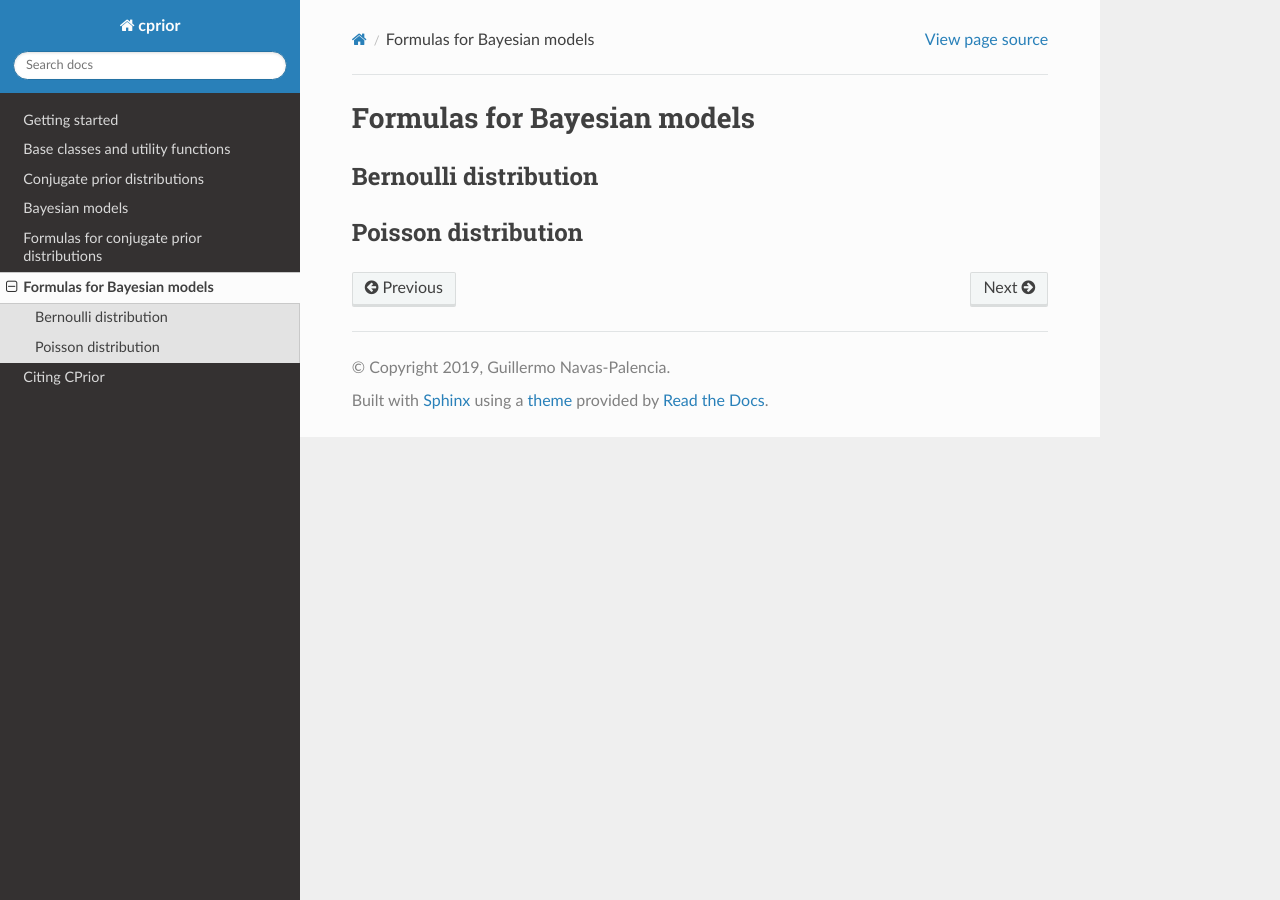
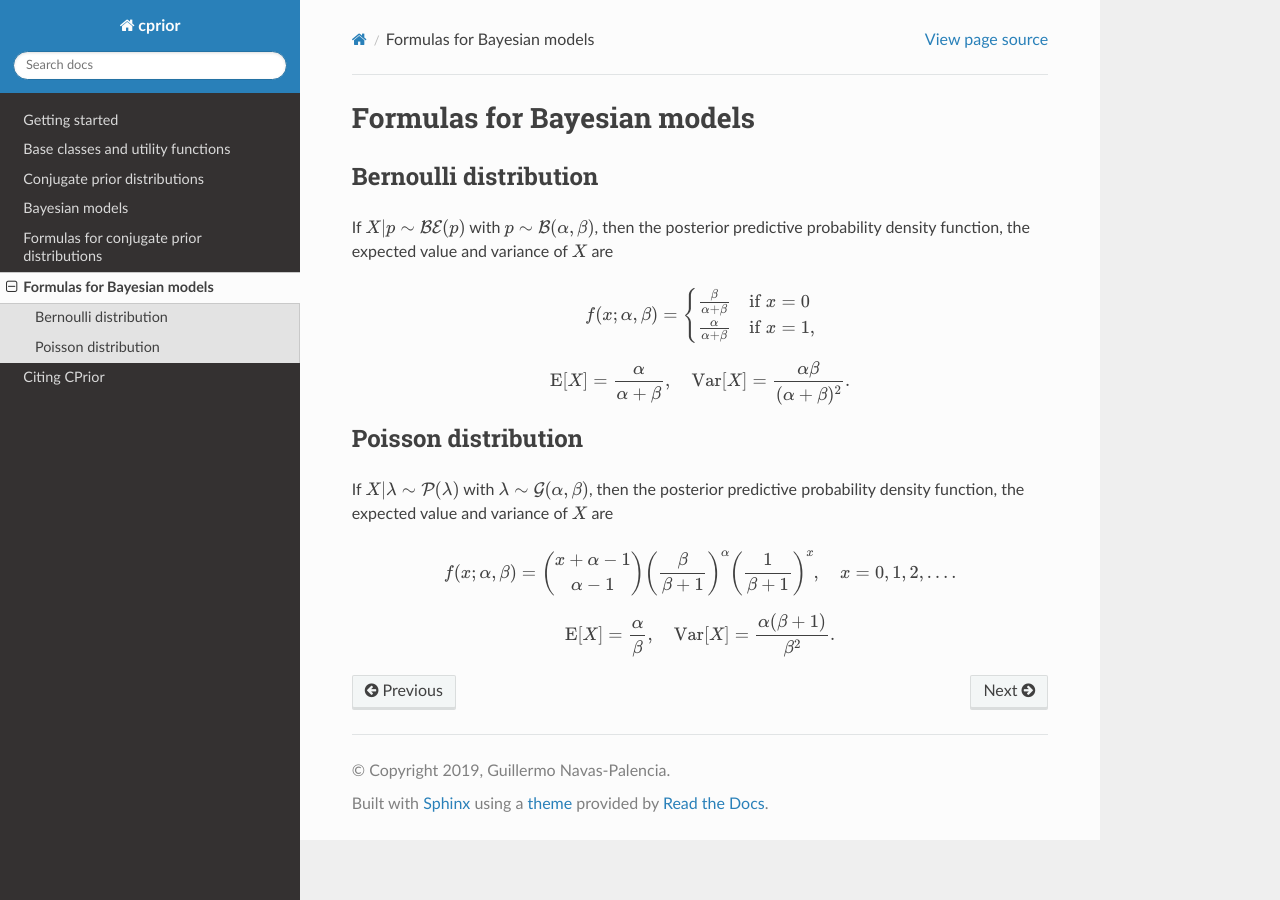
Before and after one commit to guillermo-navas-palencia/cprior, a Sphinx documentation site: the page built from doc/source/formulas_models.rst, in a window 1280 px wide. Built offline with Sphinx 7.4.7 and the Read the Docs theme 2.0.0, drawn with Linux system fonts in a browser that asks for light colours.

Commit message:
Main results for posterior predictive distribution of the Bernoulli and Poisson distribution

```diff
--- a/doc/source/formulas_models.rst
+++ b/doc/source/formulas_models.rst
@@ -4,5 +4,30 @@ Formulas for Bayesian models
 Bernoulli distribution
 ----------------------
 
+If :math:`X|p \sim \mathcal{BE}(p)` with :math:`p \sim \mathcal{B}(\alpha, \beta)`,
+then the posterior predictive probability density function, the expected value
+and variance of :math:`X` are
+
+.. math::
+
+   f(x; \alpha, \beta) = \begin{cases}
+      \frac{\beta}{\alpha + \beta} & \text{if $x = 0$}\\
+      \frac{\alpha}{\alpha + \beta} & \text{if $x = 1$},
+      \end{cases}
+
+.. math::
+
+   \mathrm{E}[X] =  \frac{\alpha}{\alpha + \beta}, \quad \mathrm{Var}[X] = \frac{\alpha \beta}{(\alpha + \beta)^2}.
+
 Poisson distribution
 --------------------
+
+If :math:`X|\lambda \sim \mathcal{P}(\lambda)` with :math:`\lambda \sim \mathcal{G}(\alpha, \beta)`, then the posterior predictive probability density function, the expected value and variance of :math:`X` are
+
+.. math::
+
+   f(x; \alpha, \beta) = \binom{x + \alpha -1}{\alpha - 1}\left(\frac{\beta}{\beta+1}\right)^{\alpha}\left(\frac{1}{\beta+1}\right)^x, \quad x = 0, 1, 2, \ldots.
+
+.. math::
+
+   \mathrm{E}[X] = \frac{\alpha}{\beta}, \quad \mathrm{Var}[X] = \frac{\alpha (\beta + 1)}{\beta^2}.
```
